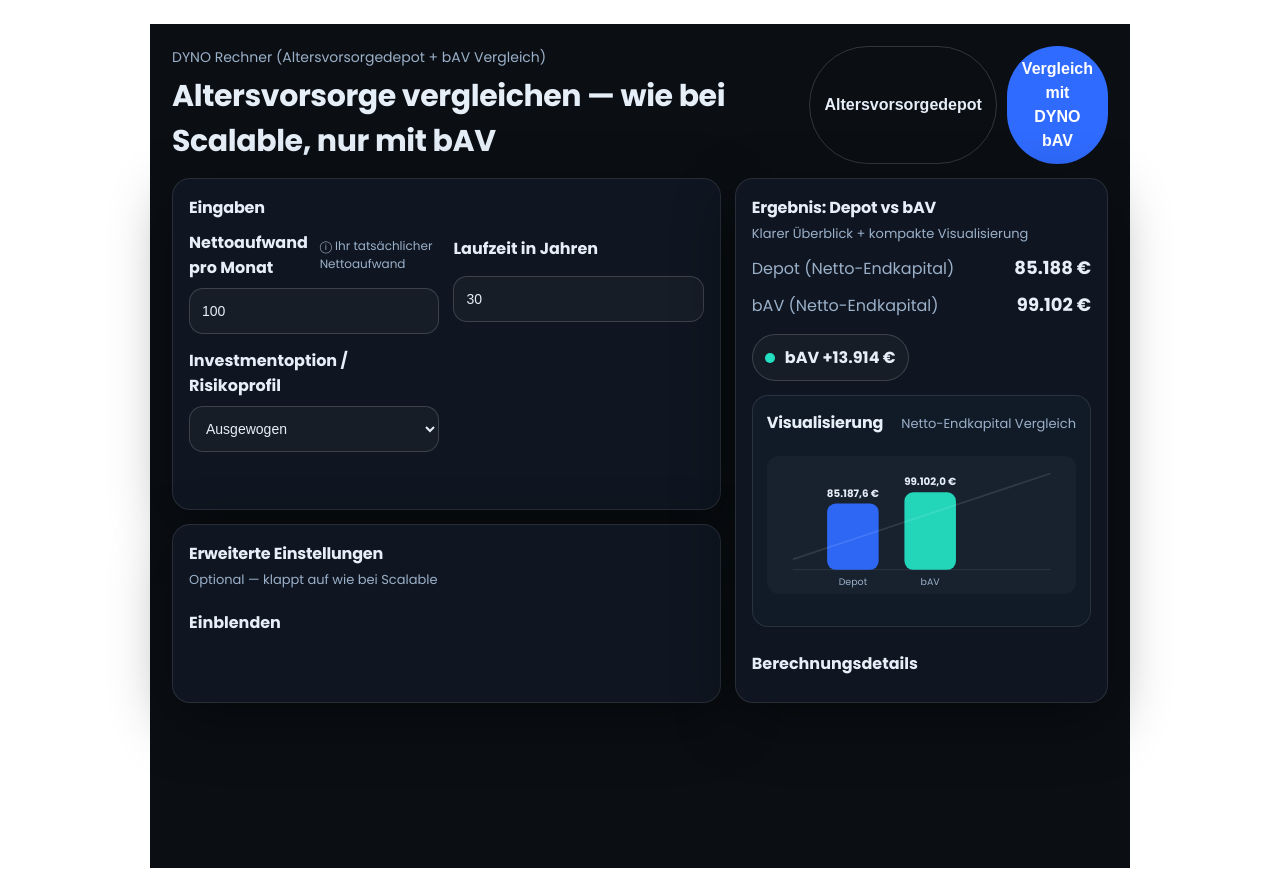
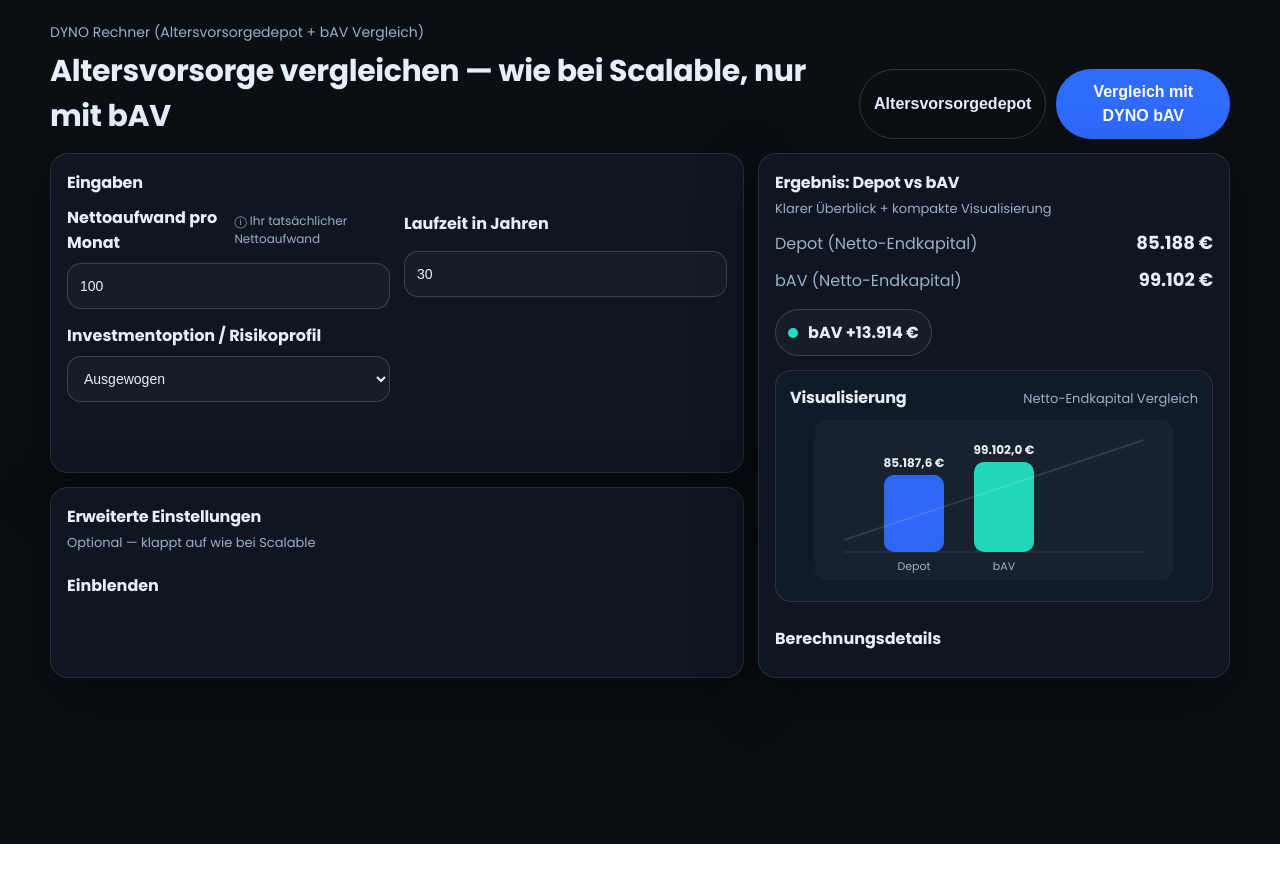
Before and after one commit to dynosaurmarc/dyno_website, a Next.js app: page /rechner in a window 1280 px wide. After the commit the page ends 844 px from the top, so only its background shows below. Built offline with nearby package versions, Linux system fonts and the light colour scheme.

Commit message:
Update page.tsx

```diff
--- a/app/rechner/page.tsx
+++ b/app/rechner/page.tsx
@@ -1,9 +1,5 @@
 import DynoRechner from "../../components/DynoRechner"
 
 export default function RechnerPage() {
-  return (
-    <main style={{ maxWidth: 980, margin: "0 auto", padding: 24 }}>
-      <DynoRechner showChart />
-    </main>
-  )
+  return <DynoRechner showChart />
 }
```
